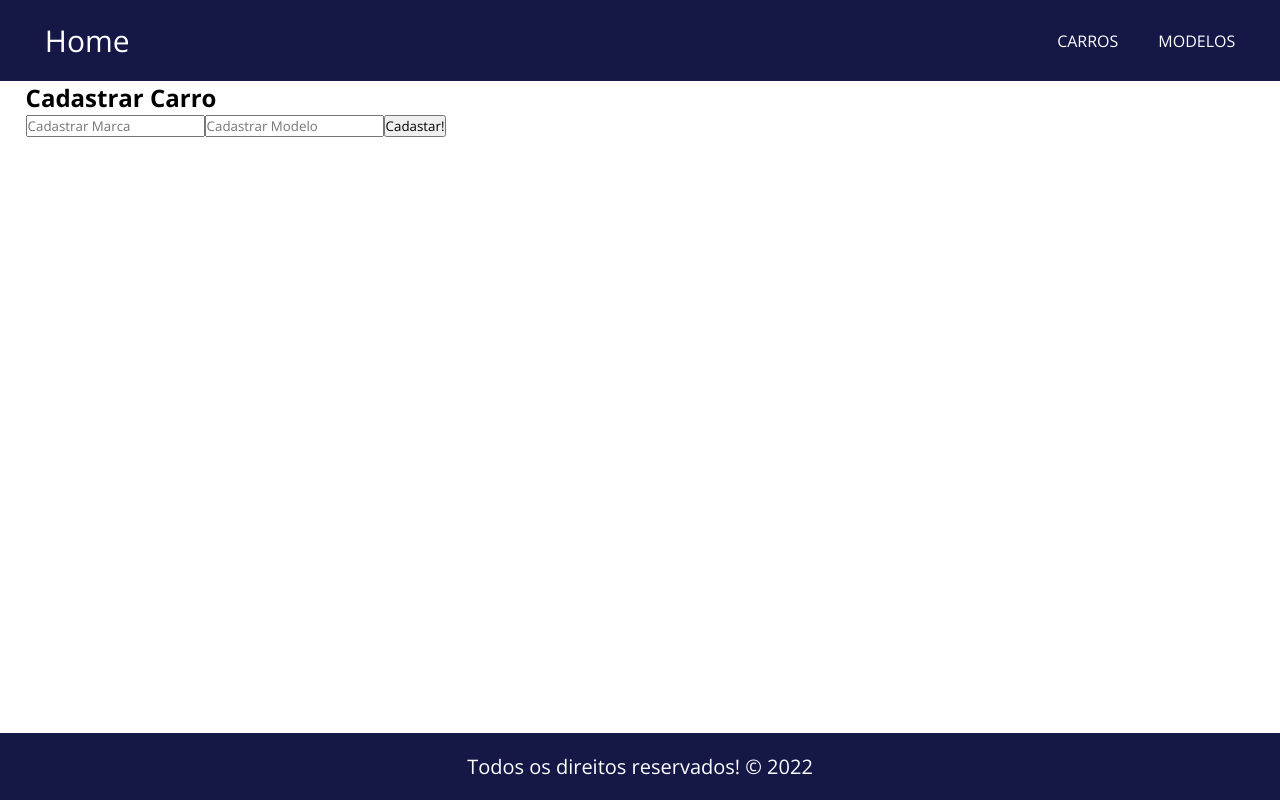
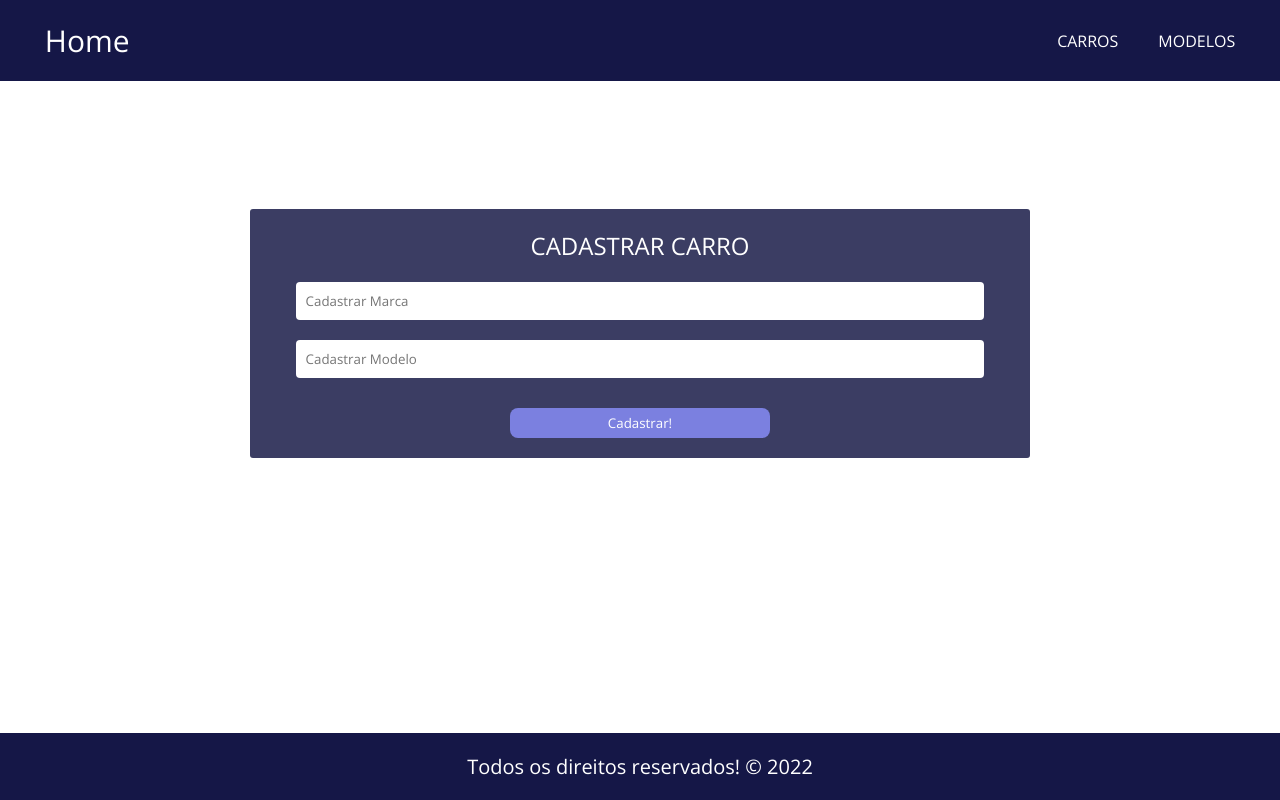
Before and after one commit to Kausinho/cars-js, a Vue app: page / in a window 1280 px wide. Built offline with nearby package versions, Linux system fonts and the light colour scheme.

Commit message:
Update HomeCarros.vue

```diff
--- a/src/components/HomeCarros.vue
+++ b/src/components/HomeCarros.vue
@@ -1,14 +1,17 @@
 <template>
-    <section class="main">
+    <div class="main">
         <div class="container">
-            <h2>Cadastrar Carro</h2>
-            <form action="">
-                <input type="text" name="cadastrar-marca" placeholder="Cadastrar Marca"/>
-                <input type="text" name="cadastrar-modelo" placeholder="Cadastrar Modelo" />
-                <input type="submit" name="acao" value="Cadastar!" />
-            </form>
+
+            <div class="formulario">
+                <h2>Cadastrar Carro</h2>
+                <form action="">
+                    <input type="text" name="cadastrar-marca" placeholder="Cadastrar Marca"/>
+                    <input type="text" name="cadastrar-modelo" placeholder="Cadastrar Modelo" />
+                    <button>Cadastrar!</button>
+                </form>
+            </div><!--formulario-->
         </div><!--container-->
-    </section><!--main-->
+    </div><!--main-->
 </template>
 
 <script>
@@ -18,5 +21,56 @@ export default {
 </script>
 
 <style scoped>
+    div.main .container{
+        display: flex;
+        flex-direction: column;
+        width: 780px;
+        margin-top: 10%;
+        background-color: rgb(59, 61, 99);
+        border-radius: 3px;
+    }
 
+    .formulario{
+        padding: 20px;
+    }
+
+    .formulario h2{
+        margin-bottom: 20px;
+        text-align: center;
+        color: white;
+        text-transform: uppercase;
+        font-weight: 400;
+    }
+
+    .formulario form{
+        display: flex;
+        flex-direction: column;
+    }
+
+    .formulario form input{
+        padding: 10px;
+        margin-bottom: 20px;
+        border: 0;
+        border-radius: 4px;
+    }
+
+    .formulario form input:focus{
+        outline: 0;
+    }
+
+    .formulario button{
+        width: 260px;
+        padding: 6px;
+        margin: 0 auto;
+        margin-top: 10px;
+        cursor: pointer;
+        border-radius: 8px;
+        border: 0;
+        color: white;
+        background-color: rgb(123, 128, 224);
+    }
+
+    .formulario button:hover{
+        background-color: rgba(123, 128, 224, 0.8);
+    }
 </style>
```
